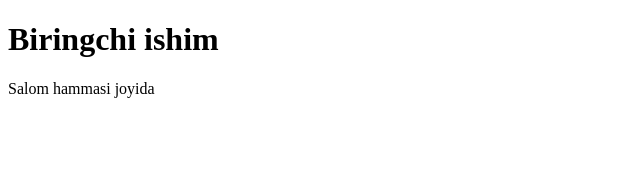
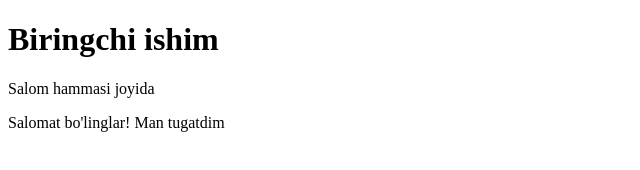
Before and after one commit to IdevBro/MyGitHub, a plain HTML site: page index.html in a window 1280 px wide. Shown: the whole page, without its empty margins (0-640 px from the left). Drawn offline with Linux system fonts and the light colour scheme.

Commit message:
Home page tugadi

```diff
--- a/index.html
+++ b/index.html
@@ -8,5 +8,6 @@
   <body>
     <h1>Biringchi ishim</h1>
     <p>Salom hammasi joyida</p>
+    <span>Salomat bo'linglar! Man tugatdim</span>
   </body>
 </html>
```
